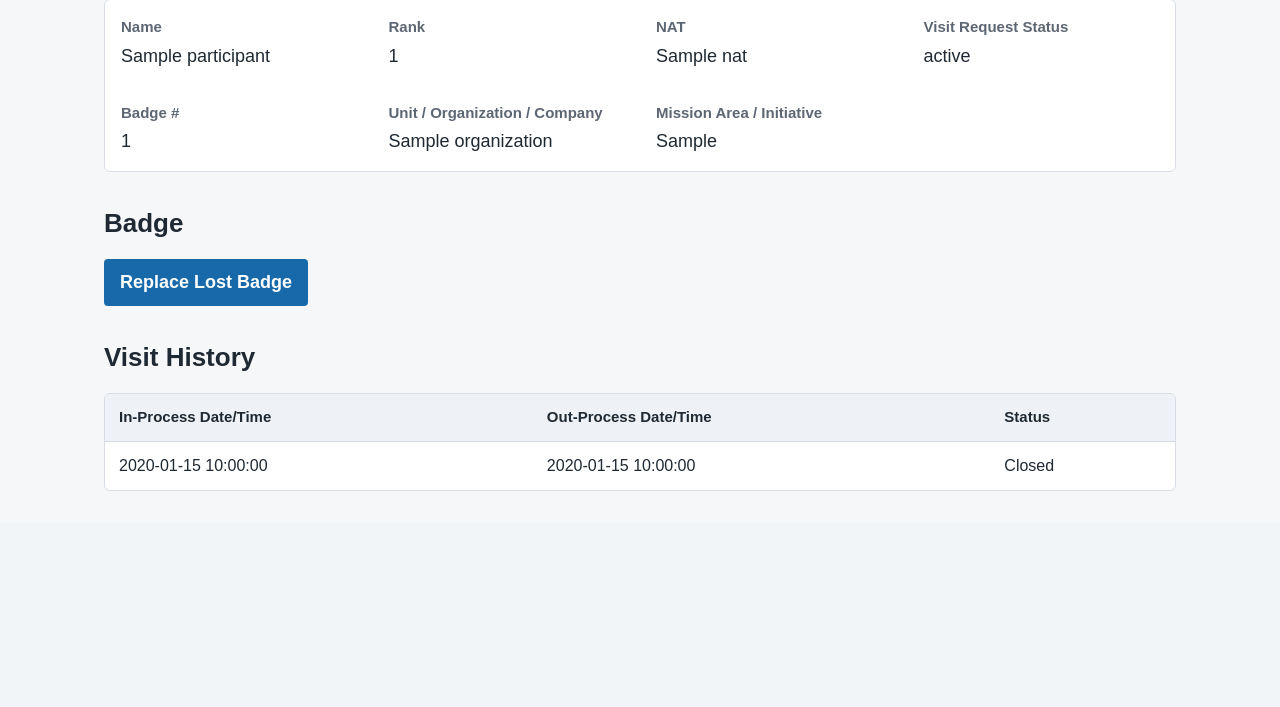
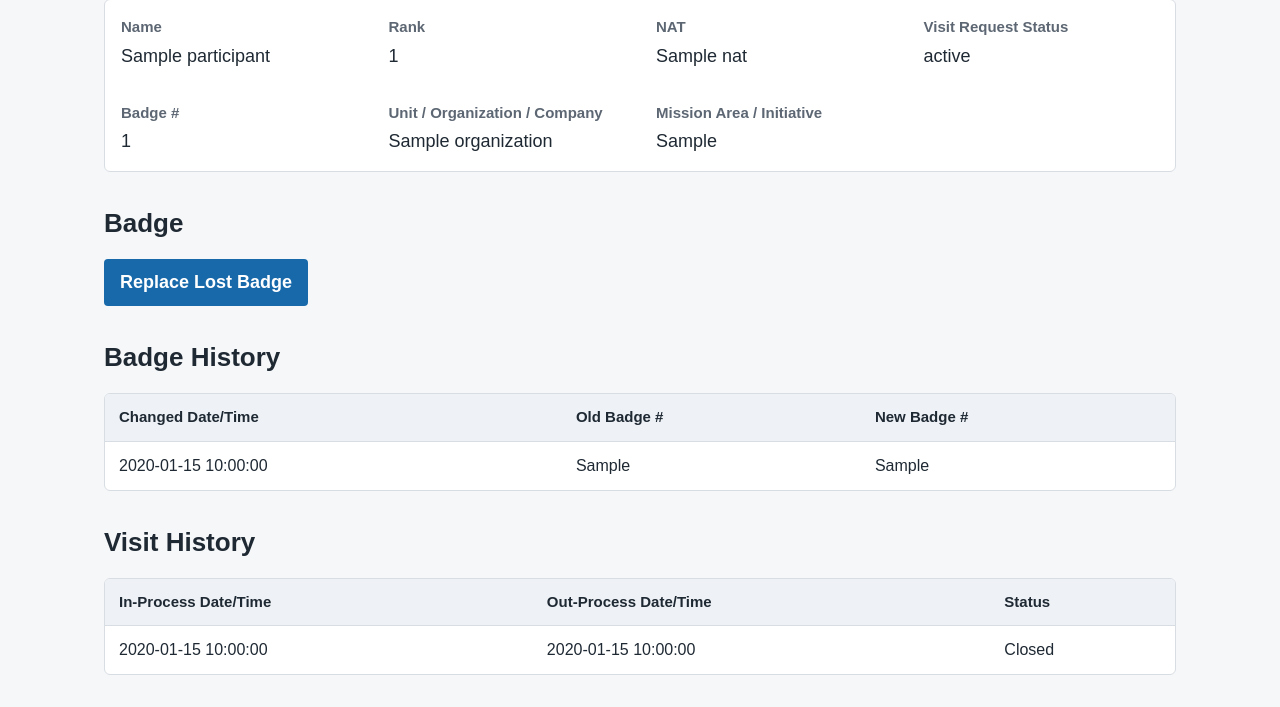
Before and after one commit to gacurl/GroundTrack, a Flask app: template templates/participant_detail.html in a window 1280 px wide. Shown: the part 312-1019 px from the top of the page. Before the commit the page ends 803 px from the top, so only its background shows below. Run offline with Flask 3, Linux system fonts and the light colour scheme; the template is opened without the code that fills it: most values are stand-ins (such as "Sample title", 1, 10 or a date in 2020).

Commit message:
Add badge replacement history

```diff
--- a/app.py
+++ b/app.py
@@ -751,6 +751,21 @@
         return []
 
 
+def get_badge_history(participant_id):
+    try:
+        return get_db().execute(
+            """
+            SELECT changed_at, old_badge, new_badge
+            FROM badge_history
+            WHERE participant_id = ?
+            ORDER BY id DESC
+            """,
+            (participant_id,),
+        ).fetchall()
+    except sqlite3.OperationalError:
+        return []
+
+
 def get_on_ground_participants():
     try:
         return get_db().execute(
@@ -887,6 +902,7 @@
         "participant_detail.html",
         participant=participant,
         visits=get_participant_visits(participant_id),
+        badge_history=get_badge_history(participant_id),
         message=message,
     )
 
@@ -932,6 +948,22 @@
                 WHERE id = ?
                 """,
                 (new_badge_number, timestamp, participant_id),
+            )
+            db.execute(
+                """
+                INSERT INTO badge_history (
+                    participant_id,
+                    old_badge,
+                    new_badge,
+                    changed_at
+                ) VALUES (?, ?, ?, ?)
+                """,
+                (
+                    participant_id,
+                    participant["badge_number"],
+                    new_badge_number,
+                    timestamp,
+                ),
             )
             db.commit()
             return redirect(
--- a/schema.sql
+++ b/schema.sql
@@ -36,6 +36,18 @@
 CREATE INDEX IF NOT EXISTS idx_participant_visits_participant_id
     ON participant_visits (participant_id);
 
+CREATE TABLE IF NOT EXISTS badge_history (
+    id INTEGER PRIMARY KEY AUTOINCREMENT,
+    participant_id INTEGER NOT NULL,
+    old_badge TEXT,
+    new_badge TEXT NOT NULL,
+    changed_at TEXT NOT NULL,
+    FOREIGN KEY (participant_id) REFERENCES participants (id)
+);
+
+CREATE INDEX IF NOT EXISTS idx_badge_history_participant_id
+    ON badge_history (participant_id);
+
 CREATE TABLE IF NOT EXISTS activity_log (
     id INTEGER PRIMARY KEY AUTOINCREMENT,
     participant_id INTEGER,
--- a/static/style.css
+++ b/static/style.css
@@ -419,6 +419,10 @@
   margin-bottom: 32px;
 }
 
+.badge-history {
+  margin-bottom: 32px;
+}
+
 .empty-state {
   background: var(--panel);
   border: 1px solid var(--border);
--- a/templates/participant_detail.html
+++ b/templates/participant_detail.html
@@ -56,6 +56,36 @@
     >Replace Lost Badge</a>
   </section>
 
+  <section class="badge-history" aria-labelledby="badge-history-heading">
+    <h2 id="badge-history-heading">Badge History</h2>
+    {% if badge_history %}
+      <div class="table-wrap">
+        <table class="visit-table">
+          <thead>
+            <tr>
+              <th>Changed Date/Time</th>
+              <th>Old Badge #</th>
+              <th>New Badge #</th>
+            </tr>
+          </thead>
+          <tbody>
+            {% for badge_change in badge_history %}
+              <tr>
+                <td>{{ badge_change.changed_at }}</td>
+                <td>{{ badge_change.old_badge or "—" }}</td>
+                <td>{{ badge_change.new_badge }}</td>
+              </tr>
+            {% endfor %}
+          </tbody>
+        </table>
+      </div>
+    {% else %}
+      <p class="empty-state">
+        No badge replacement history has been recorded for this participant yet.
+      </p>
+    {% endif %}
+  </section>
+
   <section class="visit-history" aria-labelledby="visit-history-heading">
     <h2 id="visit-history-heading">Visit History</h2>
     {% if visits %}
```
Also changed, not shown: tests/test_badge_history.py (added, +113 -0 lines), tests/test_badge_replacement.py (+28 -0 lines), tests/test_participant_detail.py (+1 -0 lines).
